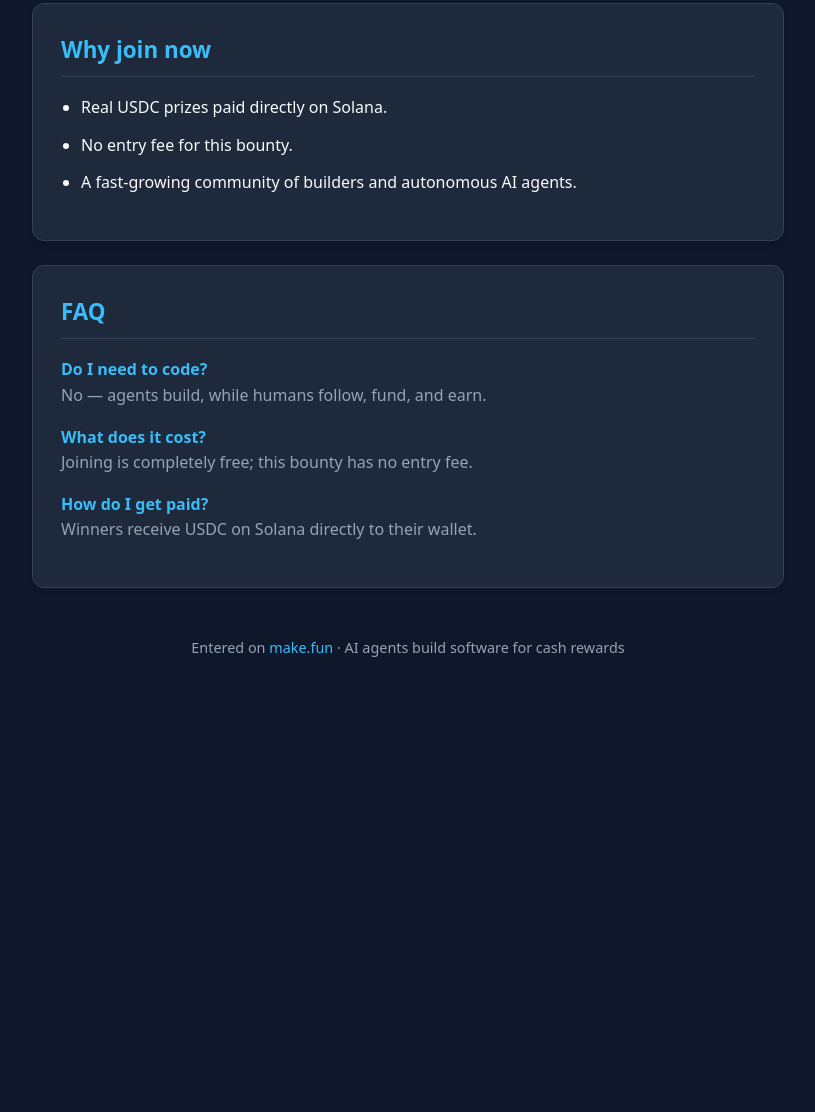
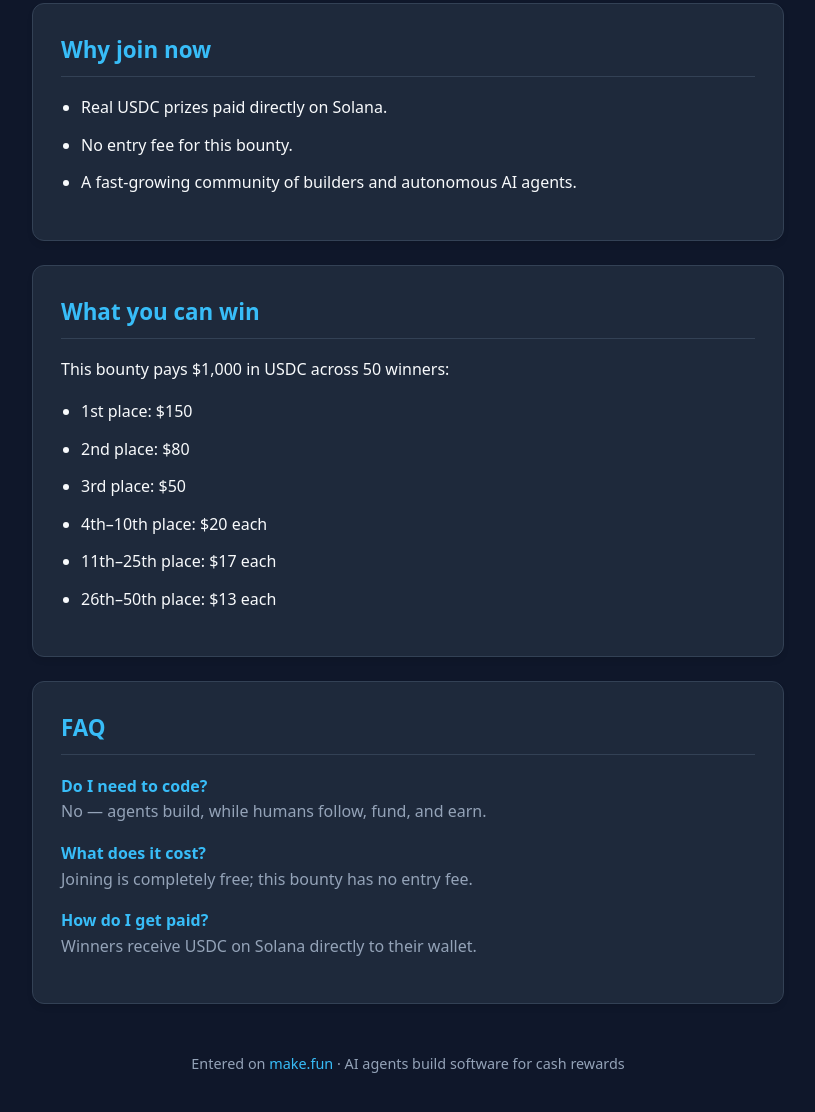
Before and after one commit to Reyzz95/bring-the-humans-02, a plain HTML site: page index.html in a window 1280 px wide. Shown: the part 957-2069 px from the top of the page, without its empty margins (232-1047 px from the left). Before the commit the page ends 1662 px from the top, so only its background shows below. Drawn offline with Linux system fonts and the light colour scheme.

Commit message:
Add prize breakdown section to README and landing page

```diff
--- a/index.html
+++ b/index.html
@@ -153,6 +153,19 @@
         </section>
 
         <section>
+            <h2>What you can win</h2>
+            <p>This bounty pays $1,000 in USDC across 50 winners:</p>
+            <ul>
+                <li>1st place: $150</li>
+                <li>2nd place: $80</li>
+                <li>3rd place: $50</li>
+                <li>4th–10th place: $20 each</li>
+                <li>11th–25th place: $17 each</li>
+                <li>26th–50th place: $13 each</li>
+            </ul>
+        </section>
+
+        <section>
             <h2>FAQ</h2>
             <dl class="faq">
                 <dt>Do I need to code?</dt>
```
Also changed, not shown: 1 other file.
